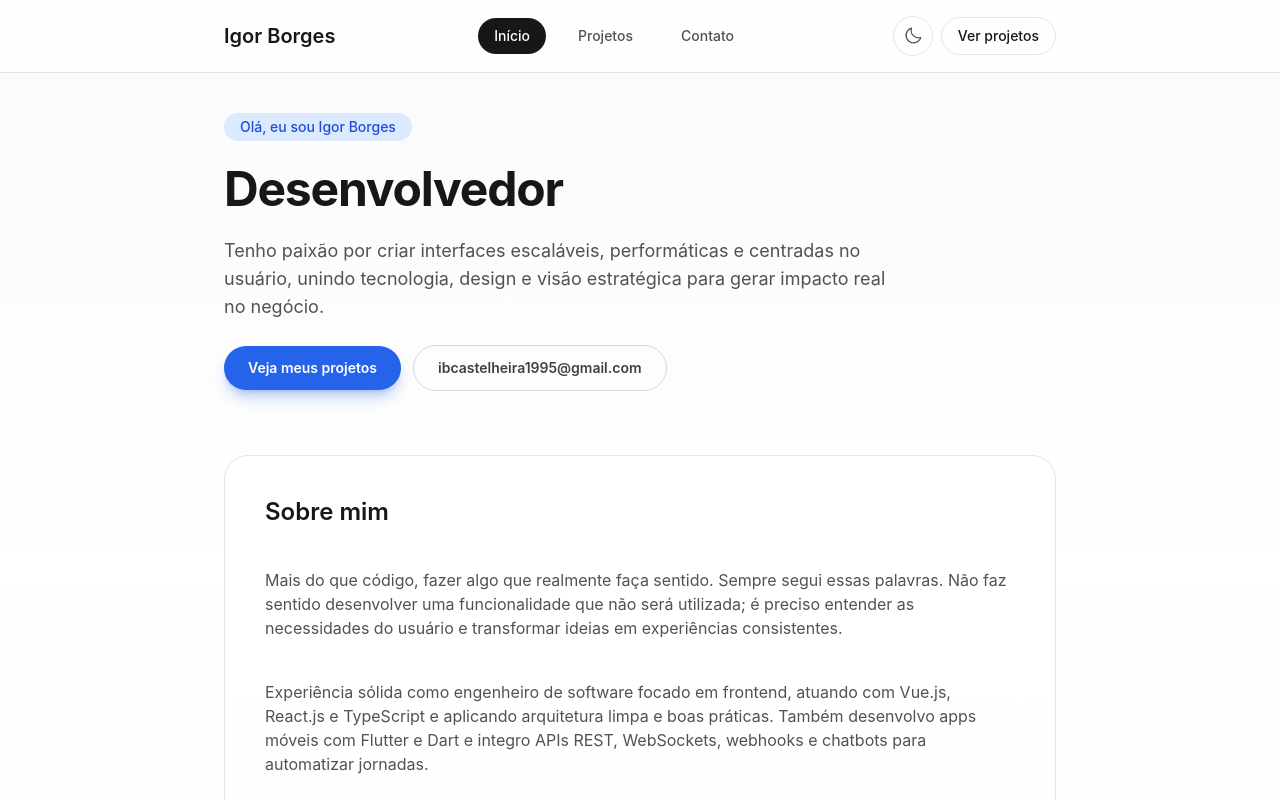
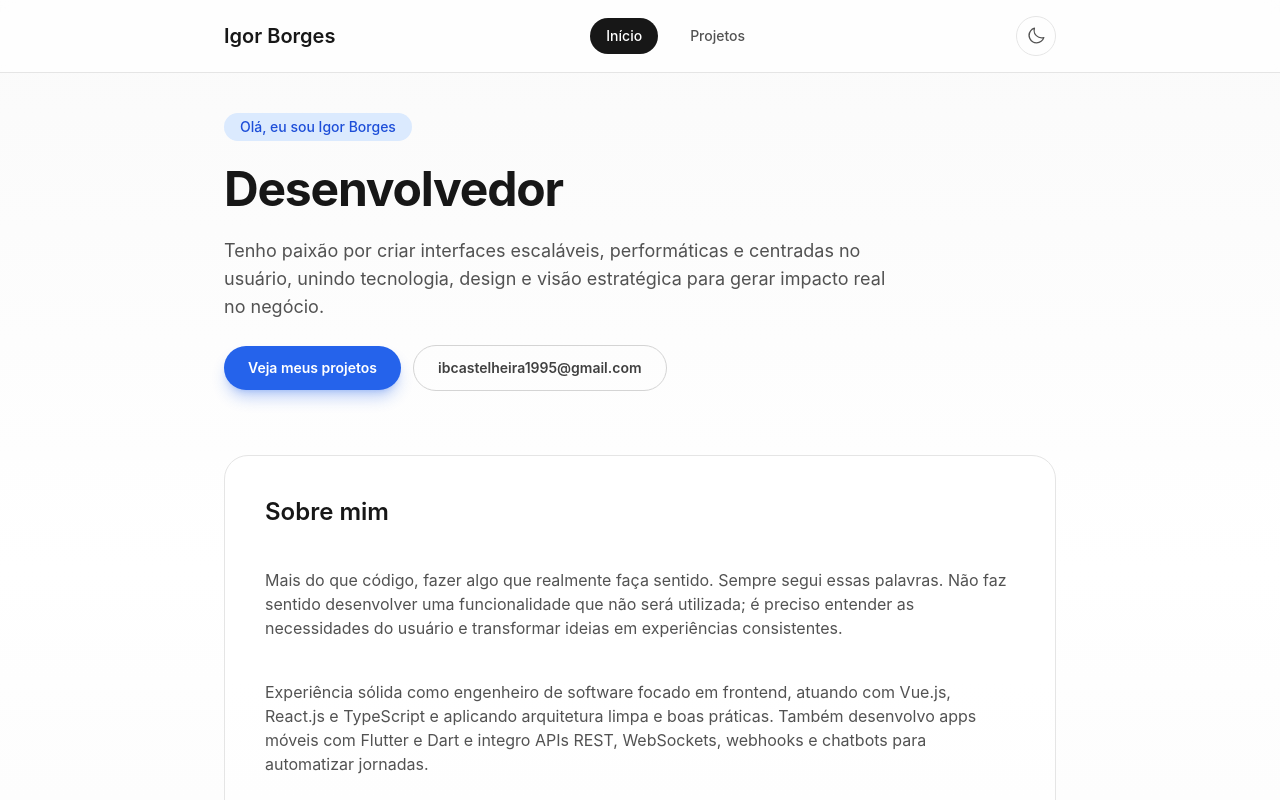
Before and after one commit to Ibcastelheira/portfolio-nuxt-graphql, a Nuxt app: page / in a window 1280 px wide. Shown: the top 800 px of the page. Built offline with nearby package versions, Linux system fonts and the light colour scheme.

Commit message:
updating header page

```diff
--- a/components/Header.vue
+++ b/components/Header.vue
@@ -20,12 +20,6 @@
       </nav>
       <div class="flex items-center gap-2">
         <ButtonThemeToggle :is-dark="isDark" @toggle="toggleTheme" />
-        <button
-          class="inline-flex items-center justify-center rounded-full border border-neutral-200 px-4 py-2 text-sm font-medium hover:border-primary-500 hover:text-primary-600 dark:border-neutral-700 dark:text-neutral-200"
-          @click="goToProjects"
-        >
-          Ver projetos
-        </button>
       </div>
     </div>
   </header>
@@ -43,7 +37,6 @@ const { isDark, toggleTheme } = useTheme()
 const navigation = computed(() => [
   { to: '/', label: 'Início' },
   { to: '/projects', label: 'Projetos' },
-  { to: '/contact', label: 'Contato' }
 ])
 
 const goToProjects = () => {
```
